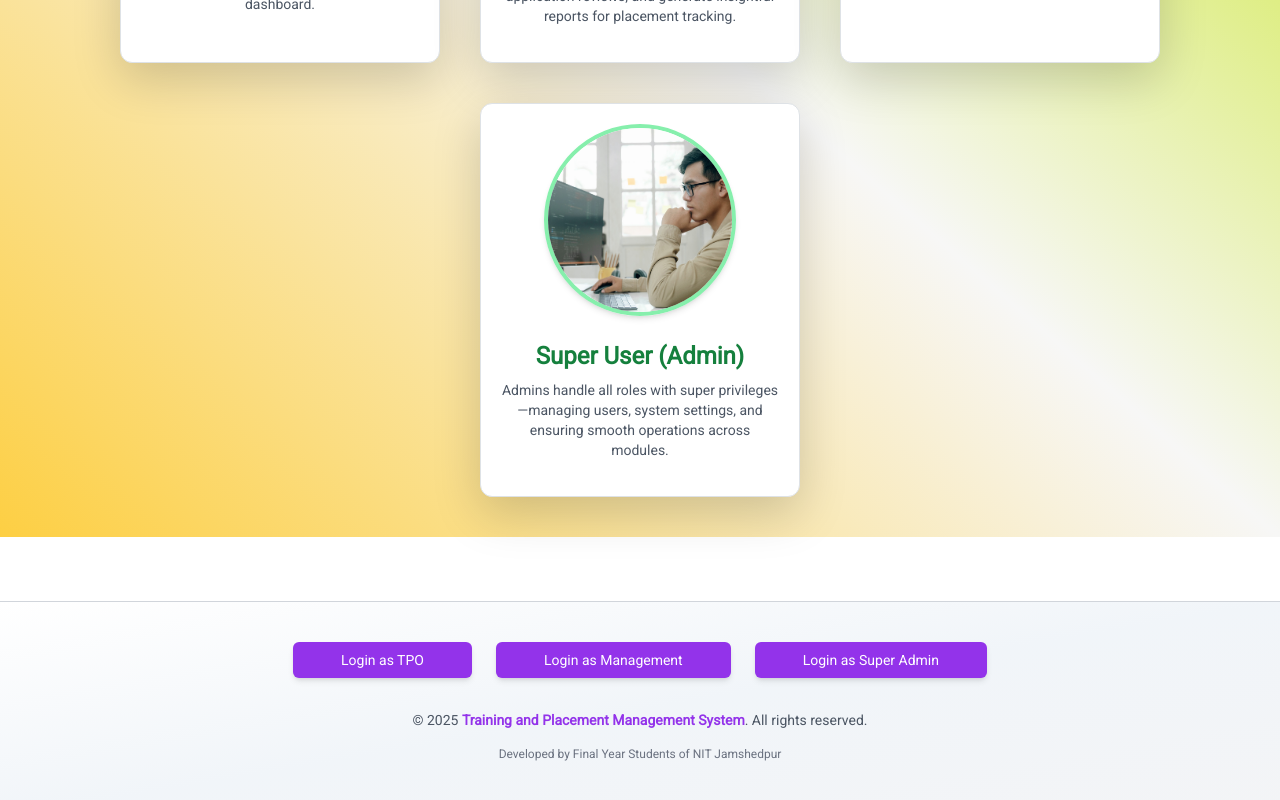
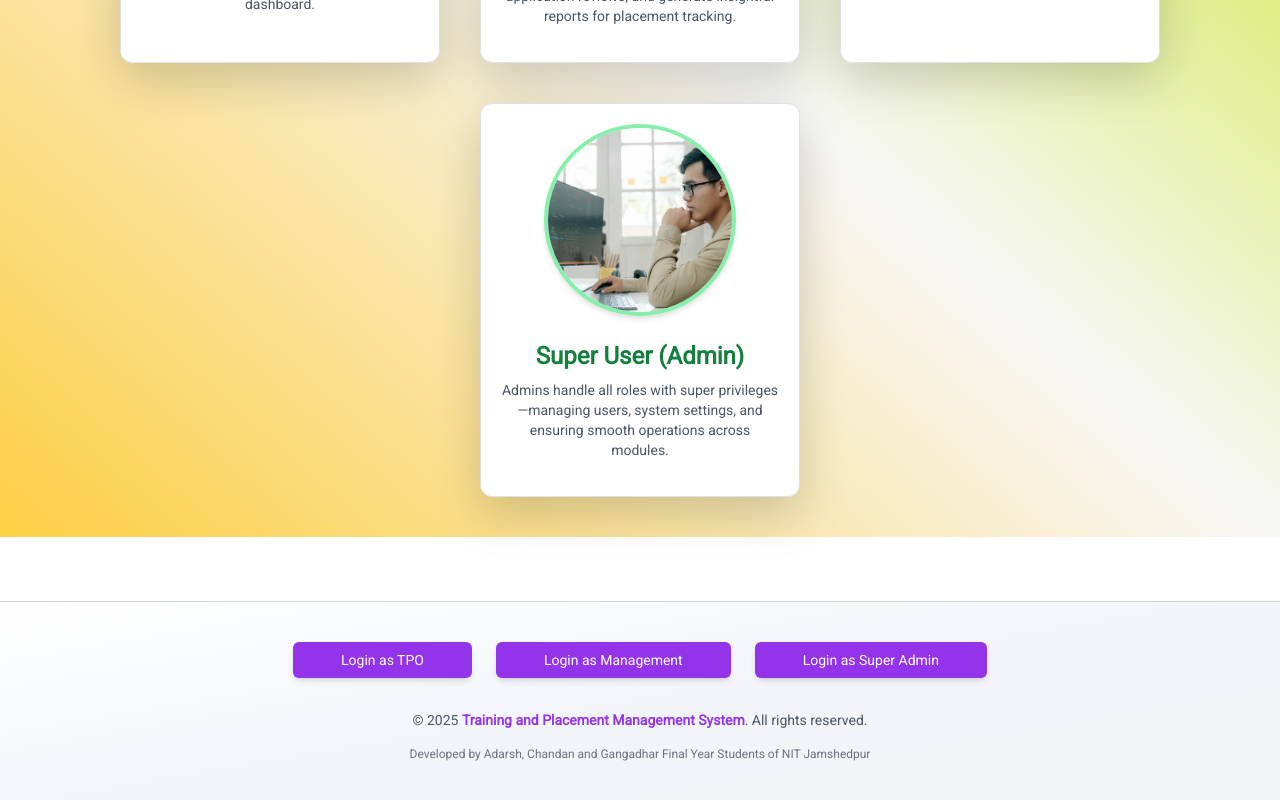
Before and after one commit to WhileAdarsh/TPMS, a React (Vite) app in the folder frontend/: page / in a window 1280 px wide. Shown: the part 1363-2163 px from the top of the page. Built offline with nearby package versions, Linux system fonts and the light colour scheme; a web font is replaced by a local one.

Commit message:
comment updated

```diff
--- a/frontend/src/components/LandingPages/LandFooter.jsx
+++ b/frontend/src/components/LandingPages/LandFooter.jsx
@@ -29,7 +29,7 @@ function LandFooter() {
         {/* Footer Text */}
         <div className="text-center text-sm text-gray-600">
           <p>© 2025 <span className="text-purple-600 font-semibold">Training and Placement Management System</span>. All rights reserved.</p>
-          <p className="mt-1 text-xs text-gray-500">Developed by Final Year Students of NIT Jamshedpur</p>
+          <p className="mt-1 text-xs text-gray-500">Developed by Adarsh, Chandan and Gangadhar Final Year Students of NIT Jamshedpur</p>
         </div>
       </div>
     </footer>
```
